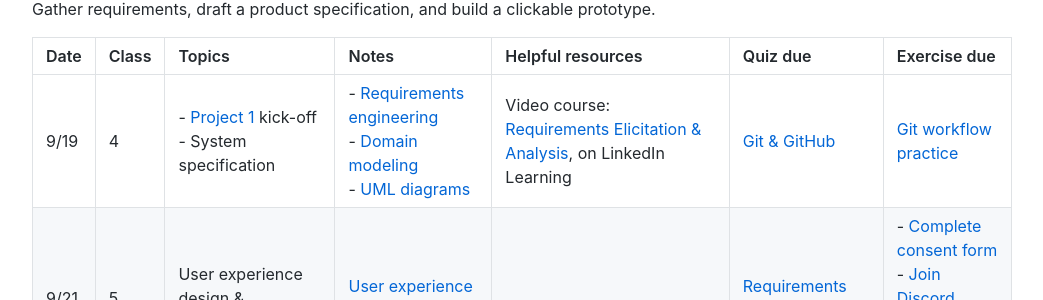
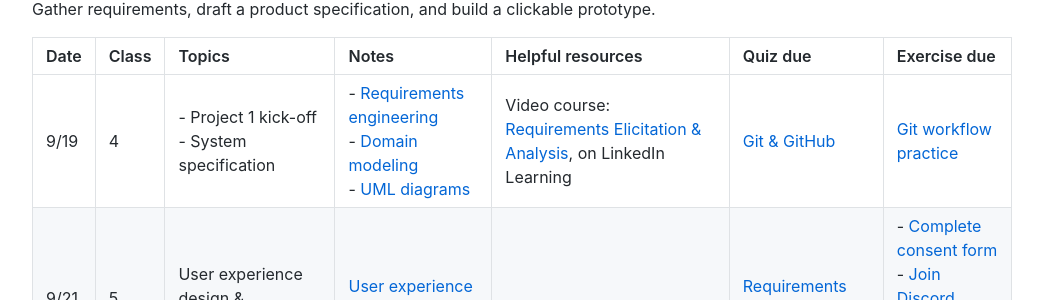
Before and after one commit to nyu-software-engineering/course-materials, a Jekyll site: the page built from content/schedule.md, in a window 1280 px wide and 900 px high, scrolled down 679 px. Shown: the part 153-453 px from the top of the window, without its empty margins (118-1161 px from the left). Built offline with Jekyll 4.4.1, drawn with Linux system fonts in a browser that asks for light colours; comment, search, counter and statistics services are not loaded; part of the change alters nothing that is shown.

```diff
--- a/content/schedule.md
+++ b/content/schedule.md
@@ -24,13 +24,13 @@ permalink: /
 
 Gather requirements, draft a product specification, and build a clickable prototype.
 
-| Date | Class | Topics                                                                                      | Notes                                                                                                                                                        | Helpful resources                                                                                                                                                                                                                                                                                                             | Quiz due                                                        | Exercise due                                                                                                                                                              |
-| :--- | :---- | :------------------------------------------------------------------------------------------ | :----------------------------------------------------------------------------------------------------------------------------------------------------------- | :---------------------------------------------------------------------------------------------------------------------------------------------------------------------------------------------------------------------------------------------------------------------------------------------------------------------------- | :-------------------------------------------------------------- | :------------------------------------------------------------------------------------------------------------------------------------------------------------------------ |
-| 9/19 | 4     | - [Project 1](https://classroom.github.com/a/H-2F85GP) kick-off<br />- System specification | - [Requirements engineering](slides/requirements-engineering/)<br />- [Domain modeling](slides/domain-modeling/)<br />- [UML diagrams](slides/uml-diagrams/) | Video course: [Requirements Elicitation & Analysis](https://www.linkedin.com/learning-login/share?account=2131553&forceAccount=false&redirect=https%3A%2F%2Fwww.linkedin.com%2Flearning%2Frequirements-elicitation-and-analysis%3Ftrk%3Dshare_ent_url%26shareId%3DfzI9YWIUQC%252BwSNbGK8yPvQ%253D%253D), on LinkedIn Learning | [Git & GitHub](https://forms.gle/EccaK31Lx1mBUyv86)             | [Git workflow practice](https://classroom.github.com/a/uds195sf)                                                                                                          |
-| 9/21 | 5     | User experience design & prototyping                                                        | [User experience design](slides/user-experience-design/)                                                                                                     |                                                                                                                                                                                                                                                                                                                               | [Requirements engineering](https://forms.gle/uYxbTBqeYCPQgmsu6) | - [Complete consent form](https://goo.gl/forms/uxxgA3D9F3kA0KAR2)<br />- [Join Discord](https://discord.gg/b2qXBzAwFw)<br />- [Create GitHub account](https://github.com) |
-| 9/26 | n/a   | _no class_                                                                                  |                                                                                                                                                              |                                                                                                                                                                                                                                                                                                                               |                                                                 |                                                                                                                                                                           |
-| 9/28 | 6     | Project work                                                                                |                                                                                                                                                              |                                                                                                                                                                                                                                                                                                                               | [User experience design](https://forms.gle/m8kVsxzK1YaWReWx7)   |                                                                                                                                                                           |
-| 10/3 | 7     | Stakeholder demos                                                                           |                                                                                                                                                              |                                                                                                                                                                                                                                                                                                                               |                                                                 | [Project 1](https://classroom.github.com/a/H-2F85GP)                                                                                                                      |
+| Date | Class | Topics                                           | Notes                                                                                                                                                        | Helpful resources                                                                                                                                                                                                                                                                                                             | Quiz due                                                        | Exercise due                                                                                                                                                              |
+| :--- | :---- | :----------------------------------------------- | :----------------------------------------------------------------------------------------------------------------------------------------------------------- | :---------------------------------------------------------------------------------------------------------------------------------------------------------------------------------------------------------------------------------------------------------------------------------------------------------------------------- | :-------------------------------------------------------------- | :------------------------------------------------------------------------------------------------------------------------------------------------------------------------ |
+| 9/19 | 4     | - Project 1 kick-off<br />- System specification | - [Requirements engineering](slides/requirements-engineering/)<br />- [Domain modeling](slides/domain-modeling/)<br />- [UML diagrams](slides/uml-diagrams/) | Video course: [Requirements Elicitation & Analysis](https://www.linkedin.com/learning-login/share?account=2131553&forceAccount=false&redirect=https%3A%2F%2Fwww.linkedin.com%2Flearning%2Frequirements-elicitation-and-analysis%3Ftrk%3Dshare_ent_url%26shareId%3DfzI9YWIUQC%252BwSNbGK8yPvQ%253D%253D), on LinkedIn Learning | [Git & GitHub](https://forms.gle/EccaK31Lx1mBUyv86)             | [Git workflow practice](https://classroom.github.com/a/uds195sf)                                                                                                          |
+| 9/21 | 5     | User experience design & prototyping             | [User experience design](slides/user-experience-design/)                                                                                                     |                                                                                                                                                                                                                                                                                                                               | [Requirements engineering](https://forms.gle/uYxbTBqeYCPQgmsu6) | - [Complete consent form](https://goo.gl/forms/uxxgA3D9F3kA0KAR2)<br />- [Join Discord](https://discord.gg/b2qXBzAwFw)<br />- [Create GitHub account](https://github.com) |
+| 9/26 | n/a   | _no class_                                       |                                                                                                                                                              |                                                                                                                                                                                                                                                                                                                               |                                                                 |                                                                                                                                                                           |
+| 9/28 | 6     | Project work                                     |                                                                                                                                                              |                                                                                                                                                                                                                                                                                                                               | [User experience design](https://forms.gle/m8kVsxzK1YaWReWx7)   |                                                                                                                                                                           |
+| 10/3 | 7     | Stakeholder demos                                |                                                                                                                                                              |                                                                                                                                                                                                                                                                                                                               |                                                                 | [Project 1](https://classroom.github.com/a/H-2F85GP)                                                                                                                      |
 
 ### Project 2
 
```
